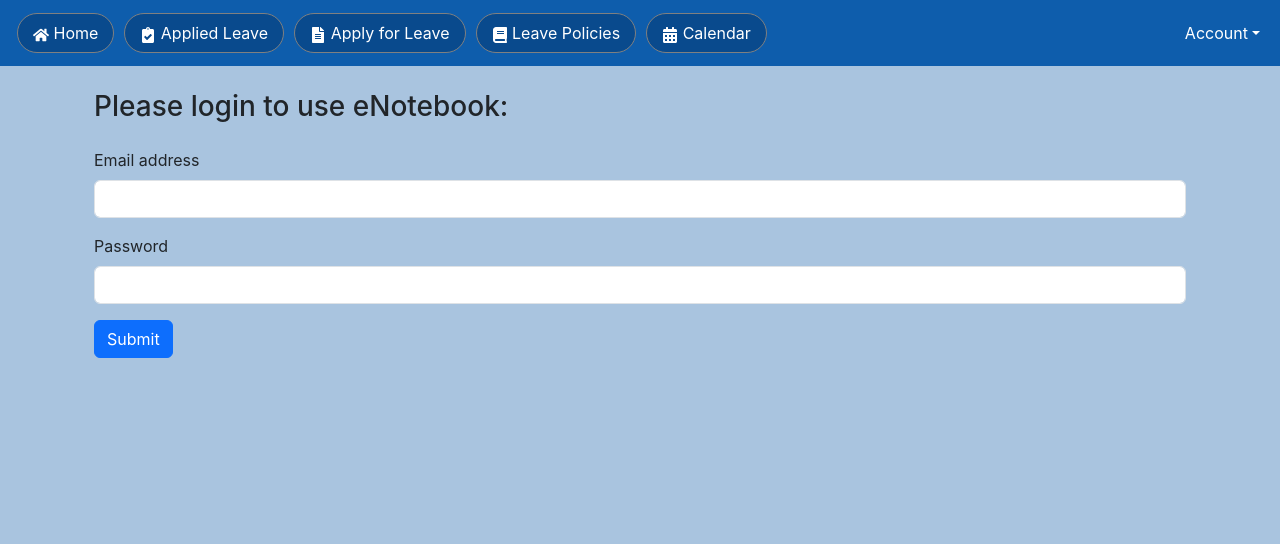
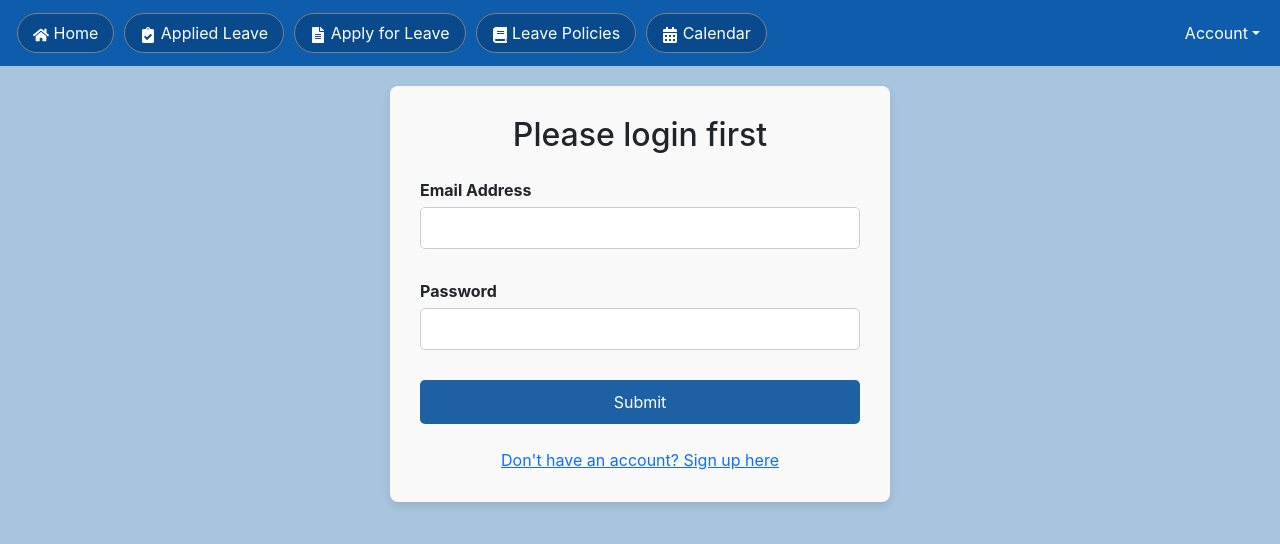
Before and after one commit to manmohanbcs11/leave-management-portal, a React (Create React App) app in the folder web/: page /login in a window 1280 px wide. Shown: the top 544 px of the page. Built offline with nearby package versions, Linux system fonts and the light colour scheme.

Commit message:
simplified the navigation before login and after login

```diff
--- a/web/src/components/Home.tsx
+++ b/web/src/components/Home.tsx
@@ -1,7 +1,17 @@
-import React from 'react';
+import React, { useEffect } from 'react';
+import { useNavigate } from 'react-router-dom';
 import '../css/home.css';
 
 export const Home = () => {
+  const navigate = useNavigate();
+
+  useEffect(() => {
+    const token = localStorage.getItem('token');
+    if (!token) {
+      navigate('/login');
+    }
+  }, [navigate]);
+
   return (
     <div className='home-container my-3'>
       <h2>Leave balance sheet</h2>
@@ -73,7 +83,7 @@ export const Home = () => {
             </div>
           </div>
         </div>
-        </div>
+      </div>
     </div>
   );
-}
+};
--- a/web/src/components/LeavePolicy.tsx
+++ b/web/src/components/LeavePolicy.tsx
@@ -1,7 +1,17 @@
-import React from 'react'
+import React, { useEffect } from 'react'
 import '../css/leavePolicy.css';
+import { useNavigate } from 'react-router-dom';
 
 export const LeavePolicy = () => {
+  const navigate = useNavigate();
+
+  useEffect(() => {
+    const token = localStorage.getItem('token');
+    if (!token) {
+      navigate('/login');
+    }
+  }, [navigate]);
+
   return (
     <div className="leave-policy-container">
       <h2>Leave Buddy - Policies</h2>
--- a/web/src/components/LeaveRequest.tsx
+++ b/web/src/components/LeaveRequest.tsx
@@ -1,5 +1,6 @@
 import React, { useState, useEffect } from 'react';
 import '../css/leaveRequest.css'; // Include CSS for styling
+import { useNavigate } from 'react-router-dom';
 
 // Define the structure of a manager
 interface Manager {
@@ -19,6 +20,15 @@ export const LeaveRequest = () => {
 
   // Initialize state to store manager options
   const [managers, setManagers] = useState<Manager[]>([]);
+
+  const navigate = useNavigate();
+
+  useEffect(() => {
+    const token = localStorage.getItem('token');
+    if (!token) {
+      navigate('/login');
+    }
+  }, [navigate]);
 
   // Fetch available managers from an API
   useEffect(() => {
--- a/web/src/components/Login.tsx
+++ b/web/src/components/Login.tsx
@@ -1,5 +1,6 @@
 import React, { FormEvent, useEffect, useState } from 'react';
-import { useNavigate } from 'react-router-dom';
+import { NavLink, useNavigate } from 'react-router-dom';
+import '../css/login.css';
 
 interface LoginProps {
   showAlert: (type: string, message: string) => void;
@@ -11,7 +12,7 @@ export const Login = (props: LoginProps) => {
   const navigate = useNavigate();
 
   useEffect(() => {
-    document.title = "eNotebook - Login";
+    document.title = "Leave buddy - Login";
   });
 
   const handleOnSubmit = async (event: FormEvent<HTMLFormElement>) => {
@@ -36,19 +37,38 @@ export const Login = (props: LoginProps) => {
   }
 
   return (
-    <div className='container mt-2'>
-      <h3 className='my-4'>Please login to use eNotebook:</h3>
-      <form onSubmit={handleOnSubmit}>
-        <div className="mb-3">
-          <label htmlFor="email" className="form-label">Email address</label>
-          <input type="email" className="form-control" id="email" value={email} onChange={(e) => setEmail(e.target.value)} required />
+    <div>
+    <div className="login-container">
+      <h2>Please login first</h2>
+      <form className="login-form my-4" onSubmit={handleOnSubmit}>
+        <div className="form-group">
+          <label htmlFor="email" className="form-label">Email Address</label>
+          <input
+            type="email"
+            className="form-input"
+            id="email"
+            value={email}
+            onChange={(e) => setEmail(e.target.value)}
+            required
+          />
         </div>
-        <div className="mb-3">
+
+        <div className="form-group">
           <label htmlFor="password" className="form-label">Password</label>
-          <input type="password" className="form-control" id="password" value={password} onChange={(e) => setPassword(e.target.value)} required />
+          <input
+            type="password"
+            className="form-input"
+            id="password"
+            value={password}
+            onChange={(e) => setPassword(e.target.value)}
+            required
+          />
         </div>
-        <button type="submit" className="btn btn-primary">Submit</button>
+
+        <button type="submit" className="submit-btn">Submit</button>
       </form>
+      <NavLink to="/signup" className="signup-link">Don't have an account? Sign up here</NavLink>
     </div>
+  </div>
   )
 }
--- a/web/src/components/Logout.tsx
+++ b/web/src/components/Logout.tsx
@@ -1,7 +1,17 @@
-import React from 'react'
+import React, { useEffect } from 'react';
+import { useNavigate } from 'react-router-dom';
 
-export const Logout = () => {
-  return (
-    <div>Logout</div>
-  )
-}
+const handleLogout = () => {
+  localStorage.removeItem('token');
+};
+
+export const Logout: React.FC = () => {
+  const navigate = useNavigate();
+
+  useEffect(() => {
+    handleLogout();
+    navigate('/login');
+  }, [navigate]);
+
+  return <div>Logging out...</div>;
+};
--- a/web/src/components/Profile.tsx
+++ b/web/src/components/Profile.tsx
@@ -1,6 +1,17 @@
-import React from 'react'
+import React, { useEffect } from 'react'
+import { useNavigate } from 'react-router-dom';
 
 export const Profile = () => {
+
+  const navigate = useNavigate();
+
+  useEffect(() => {
+    const token = localStorage.getItem('token');
+    if (!token) {
+      navigate('/login');
+    }
+  }, [navigate]);
+
   return (
     <div>Profile</div>
   )
--- a/web/src/components/Signup.tsx
+++ b/web/src/components/Signup.tsx
@@ -1,5 +1,7 @@
 import React, { FormEvent, useEffect, useState } from 'react';
-import { useNavigate } from 'react-router-dom';
+import { NavLink, useNavigate } from 'react-router-dom';
+import '../css/signup.css';
+
 
 interface SignupProps {
   showAlert: (type: string, message: string) => void;
@@ -9,22 +11,25 @@ export const Signup = (props: SignupProps) => {
   const navigate = useNavigate();
 
   useEffect(() => {
-    document.title = "eNotebook - Signup";
+    document.title = "Leave buddy - Signup";
   });
 
   const [body, setBody] = useState({
+    empId: '',
     name: '',
     email: '',
     password: '',
-    cpassword: ''
+    cpassword: '',
+    jobTitle: '',
+    department: '',
   });
 
   const handleOnSubmit = async (event: FormEvent<HTMLFormElement>) => {
     event.preventDefault();
-    const { name, email, password, cpassword } = body;
+    const { empId, name, email, password, cpassword, jobTitle, department } = body;
 
     if (password !== cpassword) {
-      props.showAlert('danger', 'Passwords are not matching!');
+      alert('Passwords are not matching!');
       return;
     }
 
@@ -33,23 +38,28 @@ export const Signup = (props: SignupProps) => {
       headers: {
         'Content-Type': 'application/json'
       },
-      body: JSON.stringify({ name, email, password })
+      body: JSON.stringify({ empId, name, email, password, jobTitle, department })
     });
+    console.log('response:', response);
     if (response.ok) {
       const responseJson = await response.json();
       localStorage.setItem('token', responseJson.data.authToken);
       navigate('/');
-      props.showAlert('success', 'Registered successfully!');
+      alert('Registered successfully!');
     } else {
       const errorData = await response.json();
-      props.showAlert('danger', errorData.message);
+      alert(errorData.message);
     }
   }
 
   return (
-    <div className='container mt-2'>
-      <h3 className='my-4'>Please signup to use eNotebook:</h3>
+    <div className='signup-container'>
+      <h3 className='my-4'>Please signup to use the application:</h3>
       <form onSubmit={handleOnSubmit}>
+        <div className="mb-3">
+          <label htmlFor="empId" className="form-label">Employee Id</label>
+          <input type="text" className="form-control" id="empId" name="empId" value={body.empId} onChange={(e) => setBody({ ...body, empId: e.target.value })} minLength={3} required />
+        </div>
         <div className="mb-3">
           <label htmlFor="name" className="form-label">Name</label>
           <input type="text" className="form-control" id="name" name="name" value={body.name} onChange={(e) => setBody({ ...body, name: e.target.value })} minLength={3} required />
@@ -66,8 +76,17 @@ export const Signup = (props: SignupProps) => {
           <label htmlFor="cpassword" className="form-label">Password</label>
           <input type="password" className="form-control" id="cpassword" name='cpassword' value={body.cpassword} onChange={(e) => setBody({ ...body, cpassword: e.target.value })} required />
         </div>
+        <div className="mb-3">
+          <label htmlFor="jobTitle" className="form-label">Designation</label>
+          <input type="jobTitle" className="form-control" id="jobTitle" name='jobTitle' value={body.jobTitle} onChange={(e) => setBody({ ...body, jobTitle: e.target.value })} required />
+        </div>
+        <div className="mb-3">
+          <label htmlFor="department" className="form-label">Department</label>
+          <input type="department" className="form-control" id="department" name='department' value={body.department} onChange={(e) => setBody({ ...body, department: e.target.value })} required />
+        </div>
         <button type="submit" className="btn btn-primary">Submit</button>
       </form>
+      <NavLink to="/login" className="login-link">Already have an account? Login here</NavLink>
     </div>
   )
 }
--- /dev/null
+++ b/web/src/css/login.css
@@ -0,0 +1,49 @@
+.login-container {
+    padding: 30px; /* More padding for a spacious feel */
+    background-color: #f9f9f9; /* Light background for better readability */
+    border-radius: 8px; /* Rounded corners for smooth look */
+    max-width: 500px; /* Limit the form's width for better alignment */
+    margin: auto; /* Center the form */
+    margin-top: 20px;
+    box-shadow: 0 4px 8px rgba(0, 0, 0, 0.1); /* Subtle shadow for depth */
+    text-align: center; /* Center text alignment for visual consistency */
+  }
+
+  .login-form {
+    display: flex;
+    flex-direction: column; /* Maintain a vertical flow */
+    gap: 15px; /* Space between form elements */
+  }
+
+  .form-group {
+    text-align: left; /* Align labels to the left */
+  }
+
+  .form-label {
+    font-weight: bold; /* Emphasize label text */
+  }
+
+  .form-input {
+    border: 1px solid #ccc; /* Light border for inputs */
+    padding: 10px; /* Padding for comfort */
+    border-radius: 5px; /* Rounded corners */
+    font-size: 1rem; /* Consistent font size */
+  }
+
+  .submit-btn {
+    padding: 10px 20px; /* Comfortable padding for button */
+    background-color: #1d60a3; /* Primary color for button */
+    color: white; /* White text for contrast */
+    border: none; /* No border for sleek look */
+    border-radius: 5px; /* Rounded corners */
+    cursor: pointer; /* Change cursor to indicate interactivity */
+    transition: background-color 0.3s; /* Smooth hover transition */
+  }
+
+  .submit-btn:hover {
+    background-color: #16457d; /* Darken on hover */
+  }
+
+  .signup-link {
+    margin-top: 20px; /* Space between button and link */
+  }
--- /dev/null
+++ b/web/src/css/signup.css
@@ -0,0 +1,48 @@
+.signup-container {
+  padding: 30px; /* More padding for comfort */
+  background-color: #f9f9f9; /* Light background for readability */
+  border-radius: 8px; /* Rounded corners for smooth appearance */
+  box-shadow: 0 4px 8px rgba(0, 0, 0, 0.1); /* Subtle shadow for depth */
+  max-width: 700px; /* Limit width for better alignment */
+  margin: auto; /* Center the component on the page */
+  margin-top: 20px; /* Add space from the top */
+}
+
+.signup-form {
+  display: flex;
+  flex-direction: column; /* Maintain vertical layout */
+  gap: 15px; /* Space between form elements */
+}
+
+.form-group {
+  text-align: left; /* Align labels to the left */
+}
+
+.form-label {
+  font-weight: bold; /* Highlight label text */
+}
+
+.form-input {
+  border: 1px solid #ccc; /* Light border for input fields */
+  padding: 10px; /* Padding for comfort */
+  border-radius: 5px; /* Rounded corners */
+  font-size: 1rem; /* Consistent font size */
+}
+
+.submit-btn {
+  padding: 10px 20px; /* Comfortable padding */
+  background-color: #1d60a3; /* Primary button color */
+  color: white; /* White text for contrast */
+  border: none; /* No border for sleek look */
+  border-radius: 5px; /* Rounded corners */
+  cursor: pointer; /* Indicate interactivity */
+  transition: background-color 0.3s; /* Smooth hover transition */
+}
+
+.submit-btn:hover {
+  background-color: #16457d; /* Darker on hover */
+}
+
+.login-link {
+  margin-top: 20px; /* Space between button and link */
+}
```
Also changed, not shown: web/src/components/AppliedLeave.tsx (+10 -1 lines), web/src/components/LeaveCalendar.tsx (+10 -0 lines), 1 other file (tests, documents, lock files or other folders).
